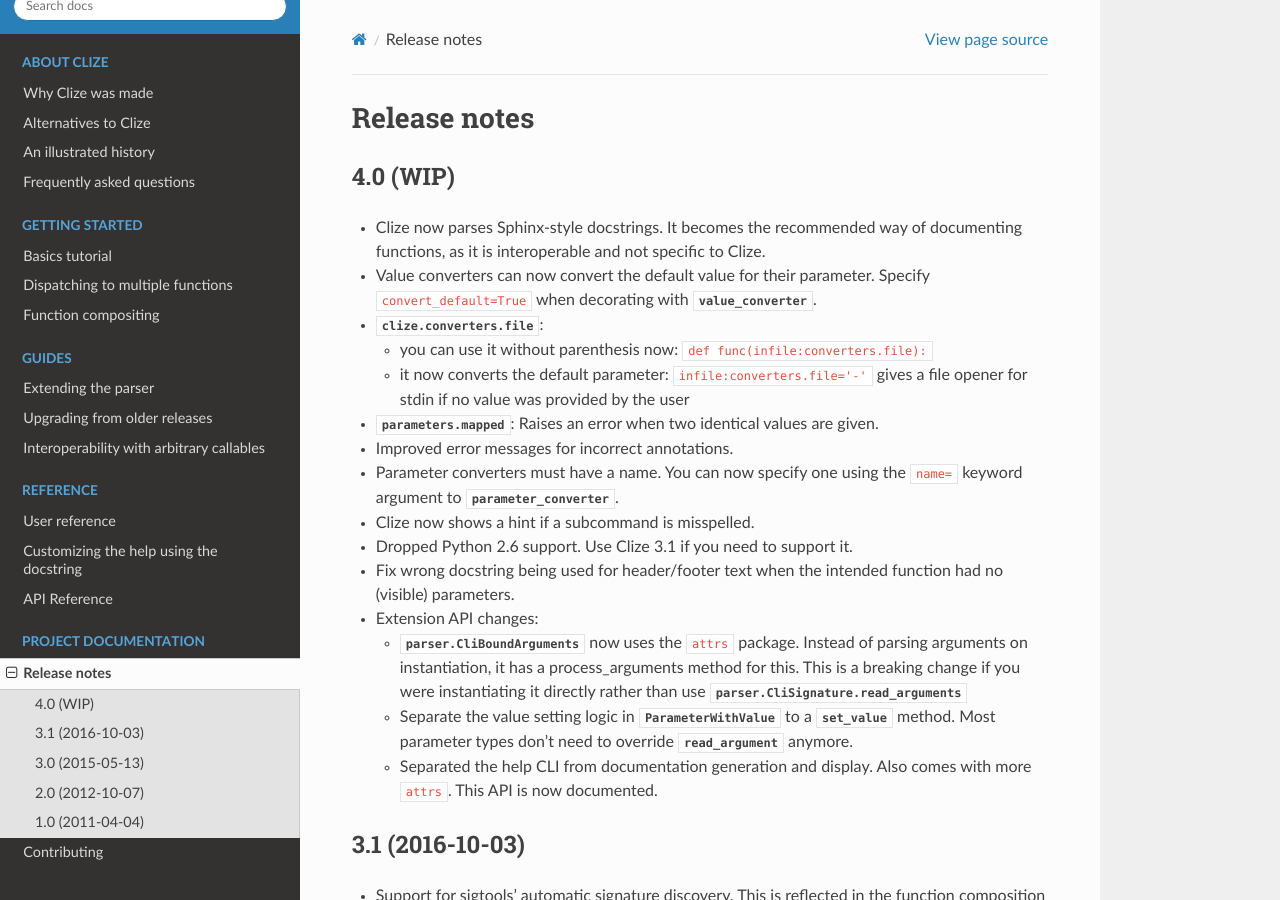
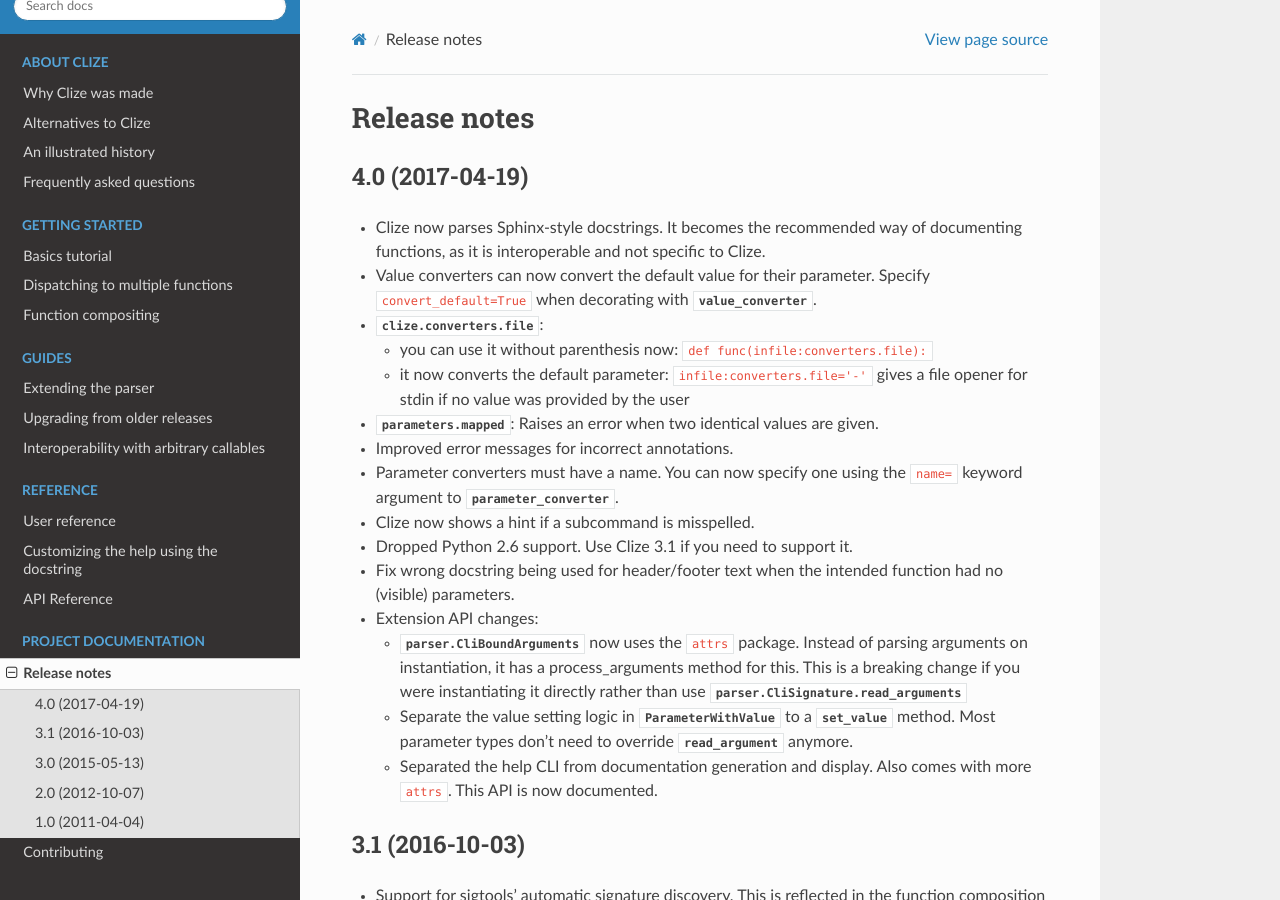
Before and after one commit to epsy/clize, a Sphinx documentation site: the page built from docs/releases.rst, in a window 1280 px wide and 900 px high. Built offline with Sphinx 7.4.7 and the Read the Docs theme 2.0.0, drawn with Linux system fonts in a browser that asks for light colours.

```diff
--- a/docs/releases.rst
+++ b/docs/releases.rst
@@ -7,8 +7,8 @@ Release notes
 
 .. _v4.0:
 
-4.0 (WIP)
----------
+4.0 (2017-04-19)
+----------------
 
 * Clize now parses Sphinx-style docstrings.  It becomes the recommended way of
   documenting functions, as it is interoperable and not specific to Clize.
--- a/setup.py
+++ b/setup.py
@@ -4,7 +4,7 @@ from setuptools import setup
 
 setup(
     name='clize',
-    version='4.0b1',
+    version='4.0',
     description='Turn functions into command-line interfaces',
     license='MIT',
     url='https://github.com/epsy/clize',
```
